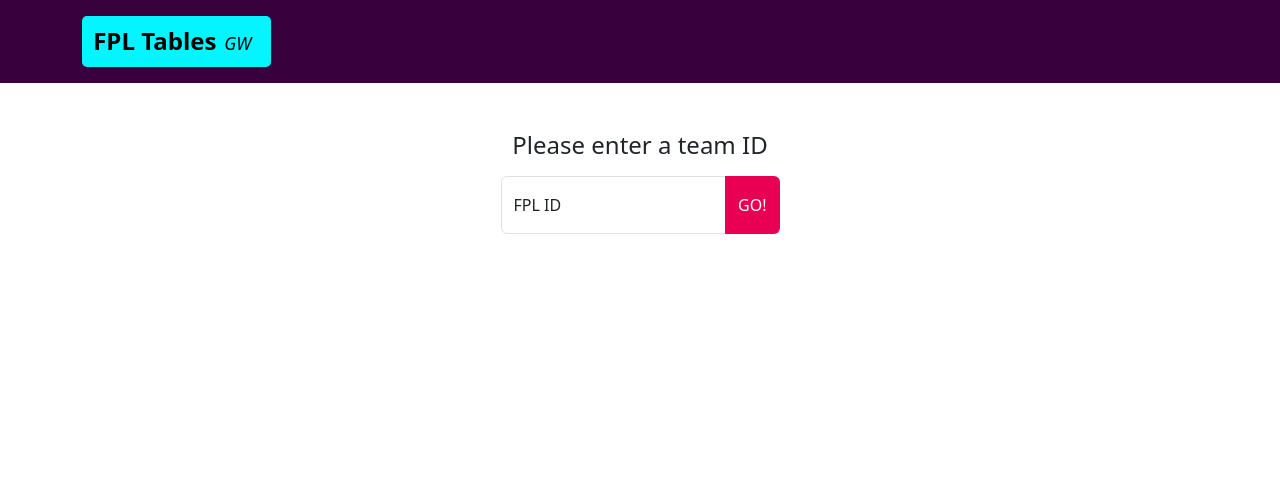
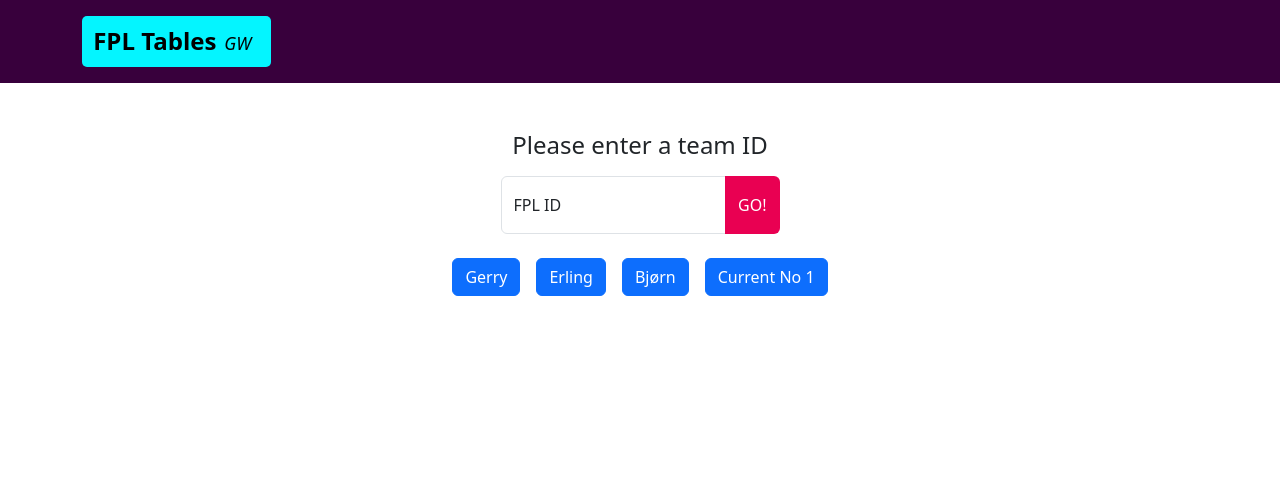
Before and after one commit to gnorken/fpl_tables, a Python web app: template templates/index.html in a window 1280 px wide. Shown: the top 495 px of the page. Run offline with Jinja, Linux system fonts and the light colour scheme; the template is opened without the code that fills it, so the values that code supplies are empty.

Commit message:
Added buttons for the boys

```diff
--- a/app.py
+++ b/app.py
@@ -487,3 +487,9 @@ def get_sorted_players_points():
 
     except Exception as e:
         return jsonify({'error': str(e)}), 500
+
+
+app.config["TEMPLATES_AUTO_RELOAD"] = True
+
+if __name__ == "__main__":
+    app.run(debug=True)
--- a/templates/index.html
+++ b/templates/index.html
@@ -12,8 +12,31 @@
                 </div>
                 <button class="btn bg-red " type="submit">GO!</button>
             </div>
+            <br>
+        </form>
+
+    </div>
+
+    <div class="d-flex justify-content-center">
+        <form action="/" method="POST">
+            <input type="hidden" name="team_id" value="766023">
+            <button type="submit" class="btn btn-primary mx-2">Gerry</button>
+        </form>
+
+        <form action="/" method="POST">
+            <input type="hidden" name="team_id" value="955247">
+            <button type="submit" class="btn btn-primary mx-2">Erling</button>
+        </form>
+
+        <form action="/" method="POST">
+            <input type="hidden" name="team_id" value="3447375">
+            <button type="submit" class="btn btn-primary mx-2">Bjørn</button>
+        </form>
+
+        <form action="/" method="POST">
+            <input type="hidden" name="team_id" value="7550131">
+            <button type="submit" class="btn btn-primary mx-2">Current No 1</button>
         </form>
     </div>
 
-
-{% endblock %}
+    {% endblock %}
```
Also changed, not shown: 1 other file.
